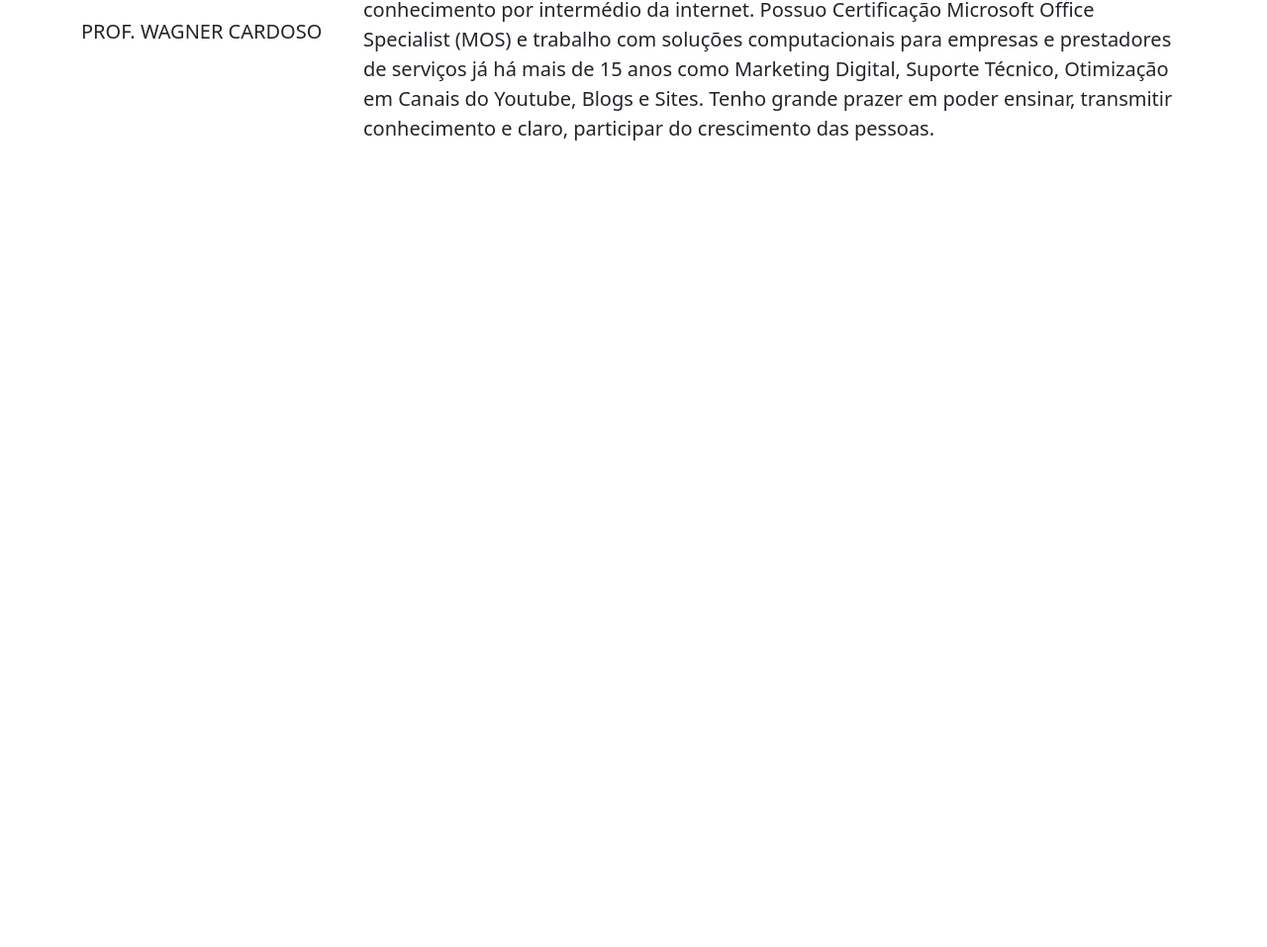
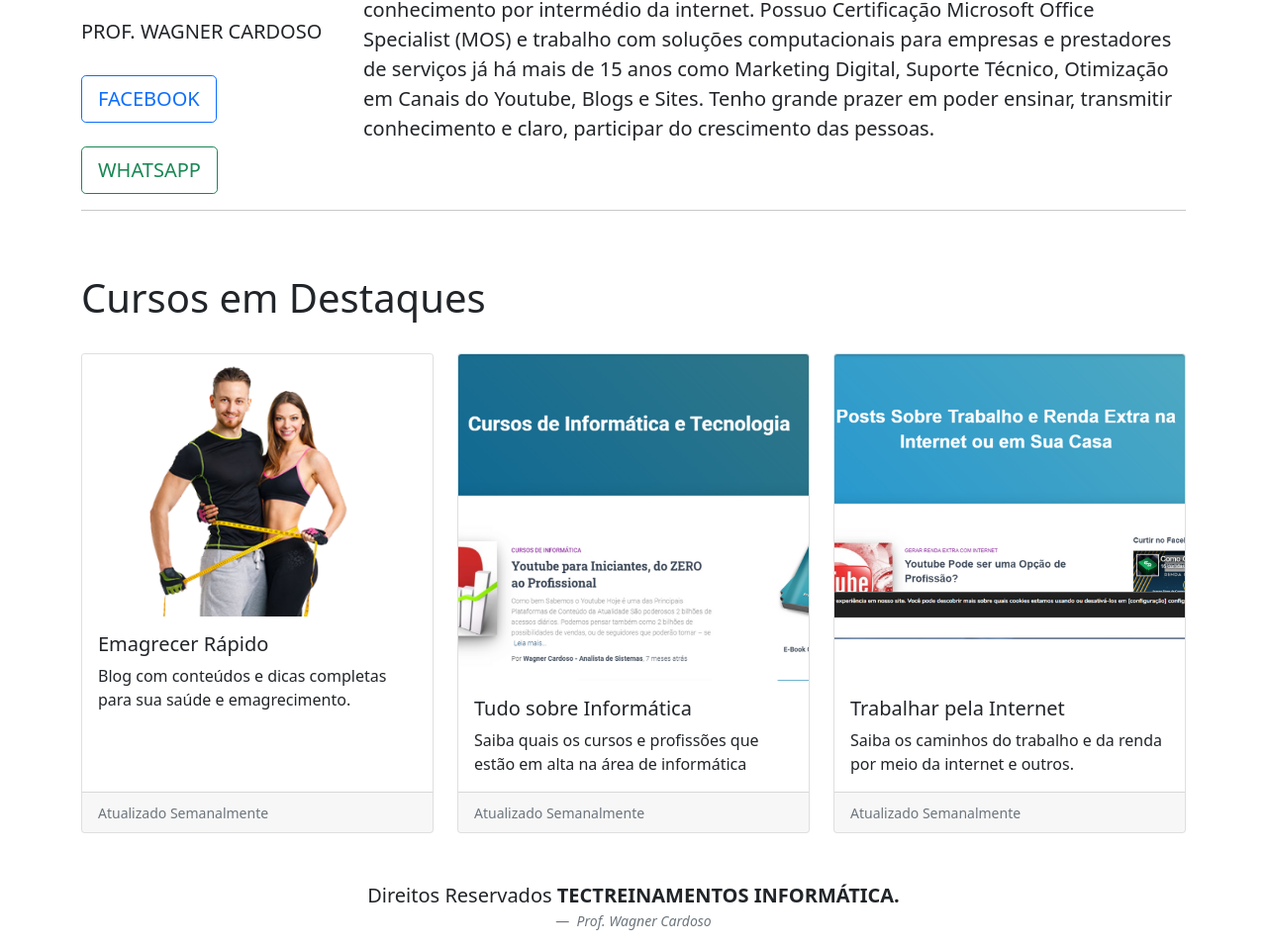
Before and after one commit to galenomoon/HTML-and-CSS-Bootstrap, a plain HTML site: page retrospect/professor.html in a window 1280 px wide. Shown: the part 329-1286 px from the top of the page at 99% size. Before the commit the page ends 800 px from the top, so only its background shows below. Drawn offline with nearby package versions, Linux system fonts and the light colour scheme.

Commit message:
Projeto Semifinalizado

```diff
--- a/retrospect/professor.html
+++ b/retrospect/professor.html
@@ -36,6 +36,11 @@
                 <br>
                 <br>
                 <h5>PROF. WAGNER CARDOSO</h5>
+                <br>
+                <button type="button" class="btn btn-outline-primary btn-lg btn-block "> FACEBOOK</button>
+                <br>
+                <br>
+                <button type="button" class="btn btn-outline-success btn-lg btn-block">WHATSAPP</button>
             </div>
 
 
@@ -52,9 +57,69 @@
 
                 </blockquote>
 
+
+            </div>
+        </div>
+
+    </div>
+
+    <div class="container">
+        <hr>
+        <br><br>
+        <h1>Cursos em Destaques</h1>
+
+        <br>
+        <div class="row row-cols-1 row-cols-md-3 g-4">
+            <div class="col">
+                <div class="card h-100">
+                    <img src="img/propblog1.png" class="card-img-top" alt="...">
+                    <div class="card-body">
+                        <h5 class="card-title">Emagrecer Rápido</h5>
+                        <p class="card-text">Blog com conteúdos e dicas completas para sua saúde e emagrecimento.</p>
+                    </div>
+                    <div class="card-footer">
+                        <small class="text-muted">Atualizado Semanalmente</small>
+                    </div>
+                </div>
+            </div>
+            <div class="col">
+                <div class="card h-100">
+                    <img src="img/propblog2.png" class="card-img-top" alt="...">
+                    <div class="card-body">
+                        <h5 class="card-title">Tudo sobre Informática</h5>
+                        <p class="card-text">Saiba quais os cursos e profissões que estão em alta na área de informática</p>
+                    </div>
+                    <div class="card-footer">
+                        <small class="text-muted">Atualizado Semanalmente</small>
+                    </div>
+                </div>
+            </div>
+            <div class="col">
+                <div class="card h-100">
+                    <img src="img/propblog3.png" class="card-img-top" alt="...">
+                    <div class="card-body">
+                        <h5 class="card-title">Trabalhar pela Internet</h5>
+                        <p class="card-text">Saiba os caminhos do trabalho e da renda por meio da internet e outros.</p>
+                    </div>
+                    <div class="card-footer">
+                        <small class="text-muted">Atualizado Semanalmente</small>
+                    </div>
+                </div>
             </div>
         </div>
     </div>
+    <br><br>
+
+    <figure class="text-center">
+        <blockquote class="blockquote ">
+            <p>Direitos Reservados
+                <b>TECTREINAMENTOS INFORMÁTICA.</b></p>
+        </blockquote>
+        <figcaption class="blockquote-footer">
+            <cite title="Source Title">Prof. Wagner Cardoso</cite>
+        </figcaption>
+    </figure>
+    </footer>
 
     <script src="https://cdn.jsdelivr.net/npm/bootstrap@5.1.3/dist/js/bootstrap.bundle.min.js" integrity="sha384-ka7Sk0Gln4gmtz2MlQnikT1wXgYsOg+OMhuP+IlRH9sENBO0LRn5q+8nbTov4+1p" crossorigin="anonymous"></script>
 
```
